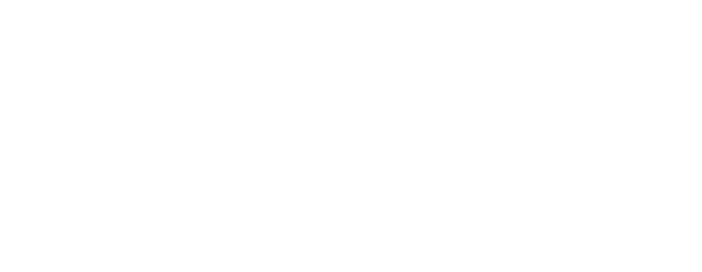
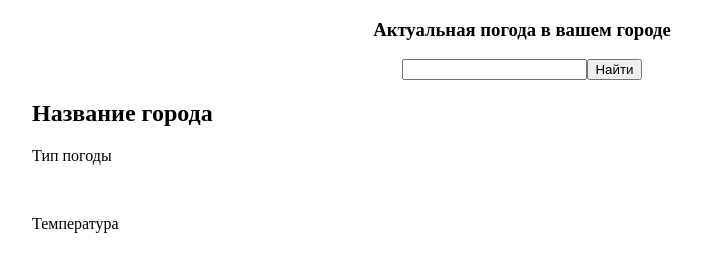
Before and after one commit to Weqil/Current_weather, a plain HTML site: page index.html in a window 1280 px wide. Shown: the whole page, without its empty margins (118-820 px from the left). Drawn offline with Linux system fonts and the light colour scheme.

Commit message:
Готовая визуальная структура - без оформления

```diff
--- /dev/null
+++ b/css/Main.css
@@ -0,0 +1,15 @@
+
+body,html{
+
+    margin: 0;
+    bottom: 0;
+    height: 100%;
+    width: 100%;
+
+}
+
+.MainPage{
+    width: 980px;
+    margin:0 auto;
+    height: 100%;
+}
--- /dev/null
+++ b/css/Search.css
@@ -0,0 +1,24 @@
+.Search{
+
+}
+
+.SearchSloganParrent{
+
+    display: flex;
+    justify-content: center;
+
+}
+
+.SearchForm{
+    display: flex;
+    justify-content: center;
+}
+
+
+
+
+
+
+.WeatherInformation{
+
+}
--- a/index.html
+++ b/index.html
@@ -5,8 +5,51 @@
     <meta http-equiv="X-UA-Compatible" content="IE=edge">
     <meta name="viewport" content="width=device-width, initial-scale=1.0">
     <title>Актуальная погода</title>
+
+
+    <link rel="stylesheet" href="css/Main.css">
+    <link rel="stylesheet" href="css/Search.css">
+
+
 </head>
+
 <body>
+        <section class="MainPage">
 
+                <section class="Search">
+
+                    <div class="SearchSloganParrent">
+
+                        <h1 class="SearchSlogan" >Актуальная погода в вашем городе</h1>
+
+                    </div>
+
+                    <form action="#" class="SearchForm">
+
+                        <input type="text">
+                        <button class="SearchBtn">Найти</button>
+                    </form>
+
+
+                    <div class="WeatherInformation">
+
+                        <h2 class="CityName">
+                            Название города
+                        </h2>
+
+                        <p class="WeatherType">
+                            Тип погоды
+                        </p>
+
+                        <img src="" alt="" class="WeatherImg">
+
+                        <p class="WeatherTem">Температура</p>
+
+                    </div>
+
+                </section>
+
+
+        </section>
 </body>
 </html>
```
